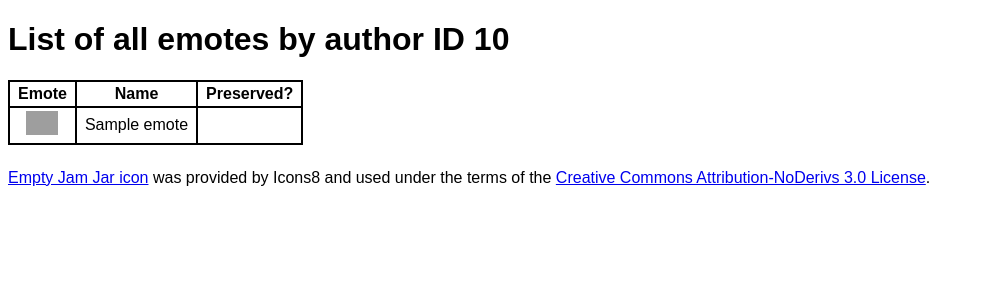
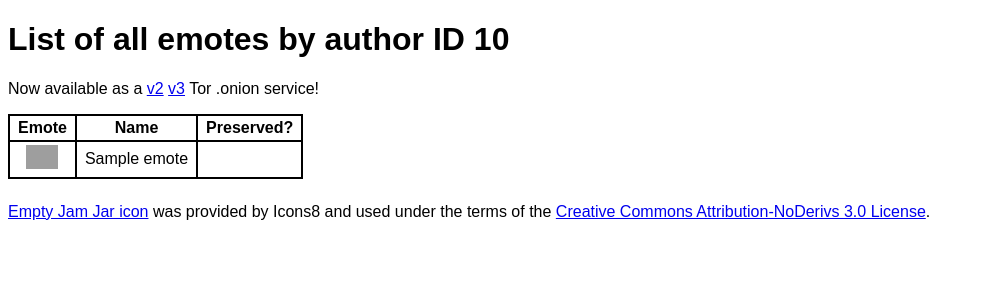
Before and after one commit to EmoteBot/EmoteCollector, a Flask app: template website/templates/list.html in a window 1280 px wide. Shown: the top 300 px of the page, without its empty margins (0-984 px from the left). Run offline with Flask 2, Linux system fonts and the light colour scheme; the template is opened without the code that fills it: most values are stand-ins (such as "Sample title", 1, 10 or a date in 2020); parts of the project's set-up code (start-up, migrations or seed data) failed here and were passed over; grey boxes are pictures that could not be loaded.

Commit message:
[website] add tor onion advertisement

```diff
--- a/website/templates/list.html
+++ b/website/templates/list.html
@@ -10,8 +10,17 @@
 <link rel=stylesheet href=/css/list.css>
 </head>
 <body lang=en>
-<h1>{{ title }}</h1>
-
+<header>
+	<h1>{{ title }}</h1>
+	{% if not request.headers.get('X-Forwarded-From').endswith('onion') %}
+		<p>
+			Now available as a
+			<a href="http://emotesqil3yd4zb3.onion/list">v2</a>
+			<a href="http://emotesdikhisgxdcmh7wtlvzfw2yxp4vmkyy6mu5wixzgqfmxvuotryd.onion/list">v3</a>
+			Tor .onion service!
+		</p>
+	{% endif %}
+</header>
 <table>
 <thead><tr>
 	<th>Emote</th>
```
Also changed, not shown: 1 other file.
